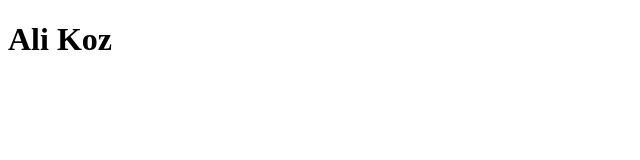
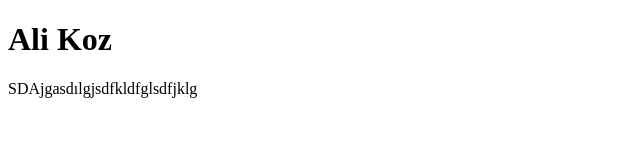
Before and after one commit to al1koz/al1koz.github.io, a plain HTML site: page index.html in a window 1280 px wide. Shown: the whole page, without its empty margins (0-640 px from the left). Drawn offline with Linux system fonts and the light colour scheme; a web font is replaced by a local one.

Commit message:
Added paragraph

```diff
--- a/index.html
+++ b/index.html
@@ -11,5 +11,6 @@
   </head>
   <body>
     <h1>Ali Koz</h1>
+    <p>SDAjgasdılgjsdfkldfglsdfjklg</p>
   </body>
 </html>
```
